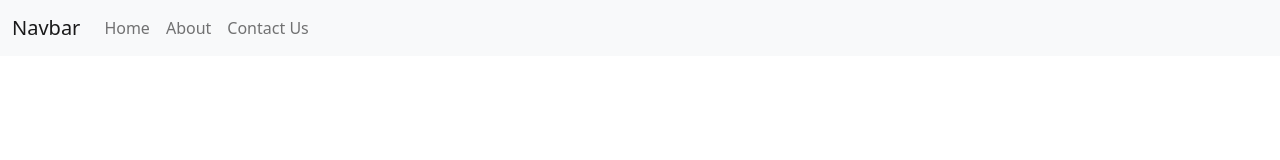
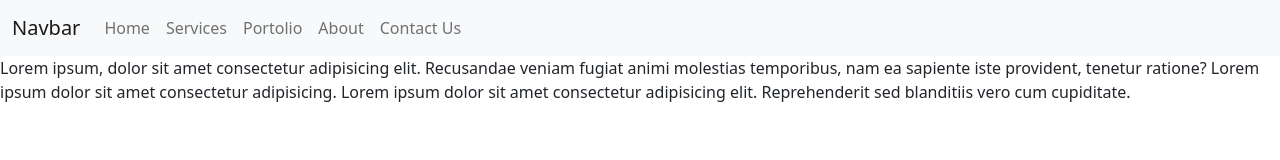
Before and after one commit to Lwvzi/git-EIGHT, a plain HTML site: page index.html in a window 1280 px wide. Drawn offline with Linux system fonts and the light colour scheme; files whose address does not match are found by name.

Commit message:
added few tings on navbar

```diff
--- a/index.html
+++ b/index.html
@@ -28,6 +28,12 @@
                 <a class="nav-link" href="#home">Home</a>
               </li>
               <li class="nav-item">
+                <a class="nav-link" href="#services">Services</a>
+              </li>
+              <li class="nav-item">
+                <a class="nav-link" href="#portfolio">Portolio</a>
+              </li>
+              <li class="nav-item">
                 <a class="nav-link" href="#about">About</a>
               </li>
               <li class="nav-item">
@@ -38,6 +44,10 @@
         </div>
     </nav>
 
+    <p>
+      Lorem ipsum, dolor sit amet consectetur adipisicing elit. Recusandae veniam fugiat animi molestias temporibus, nam ea sapiente iste provident, tenetur ratione? Lorem ipsum dolor sit amet consectetur adipisicing. Lorem ipsum dolor sit amet consectetur adipisicing elit. Reprehenderit sed blanditiis vero cum cupiditate.
+    </p>
+
 
 
 
```
